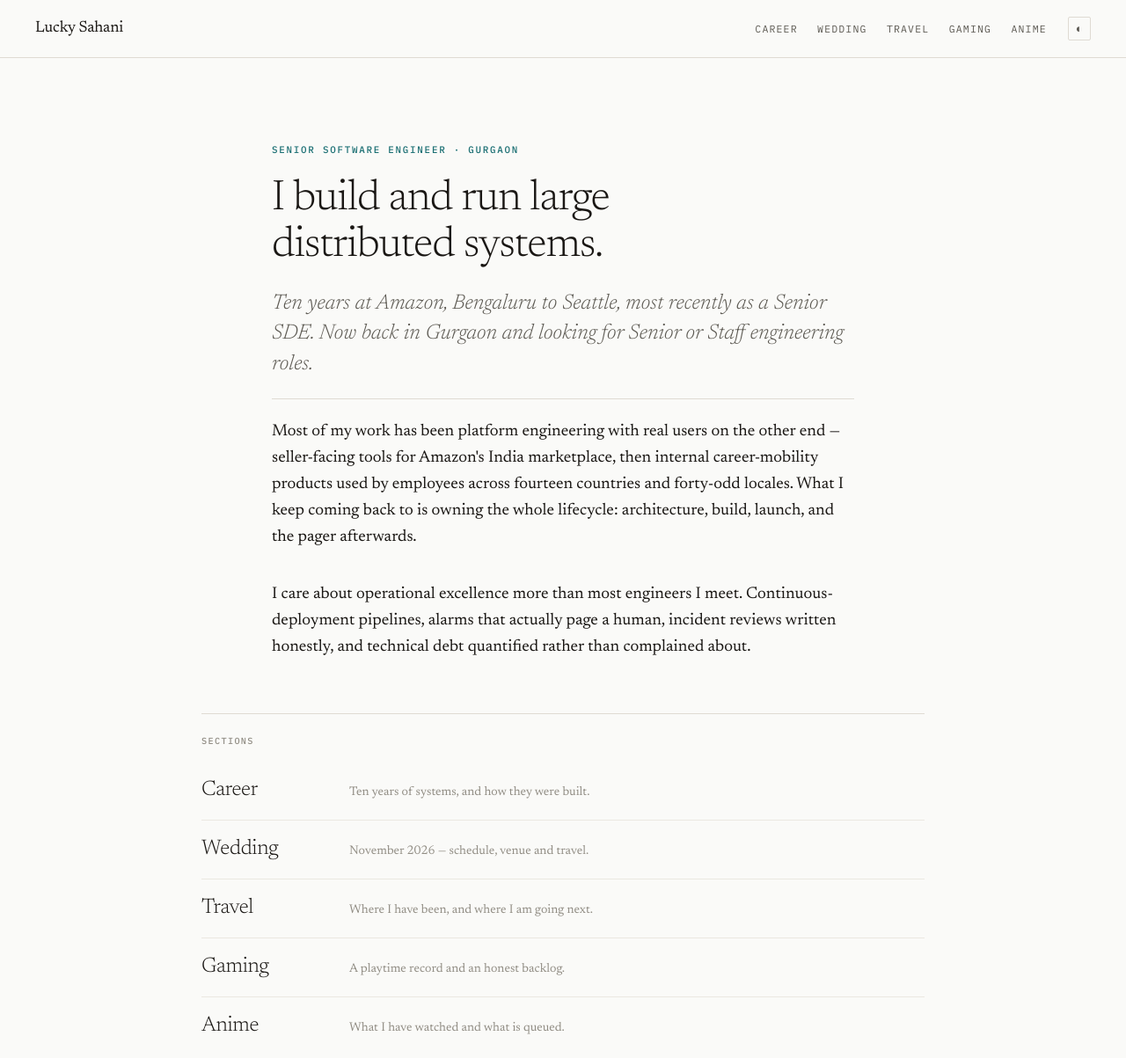
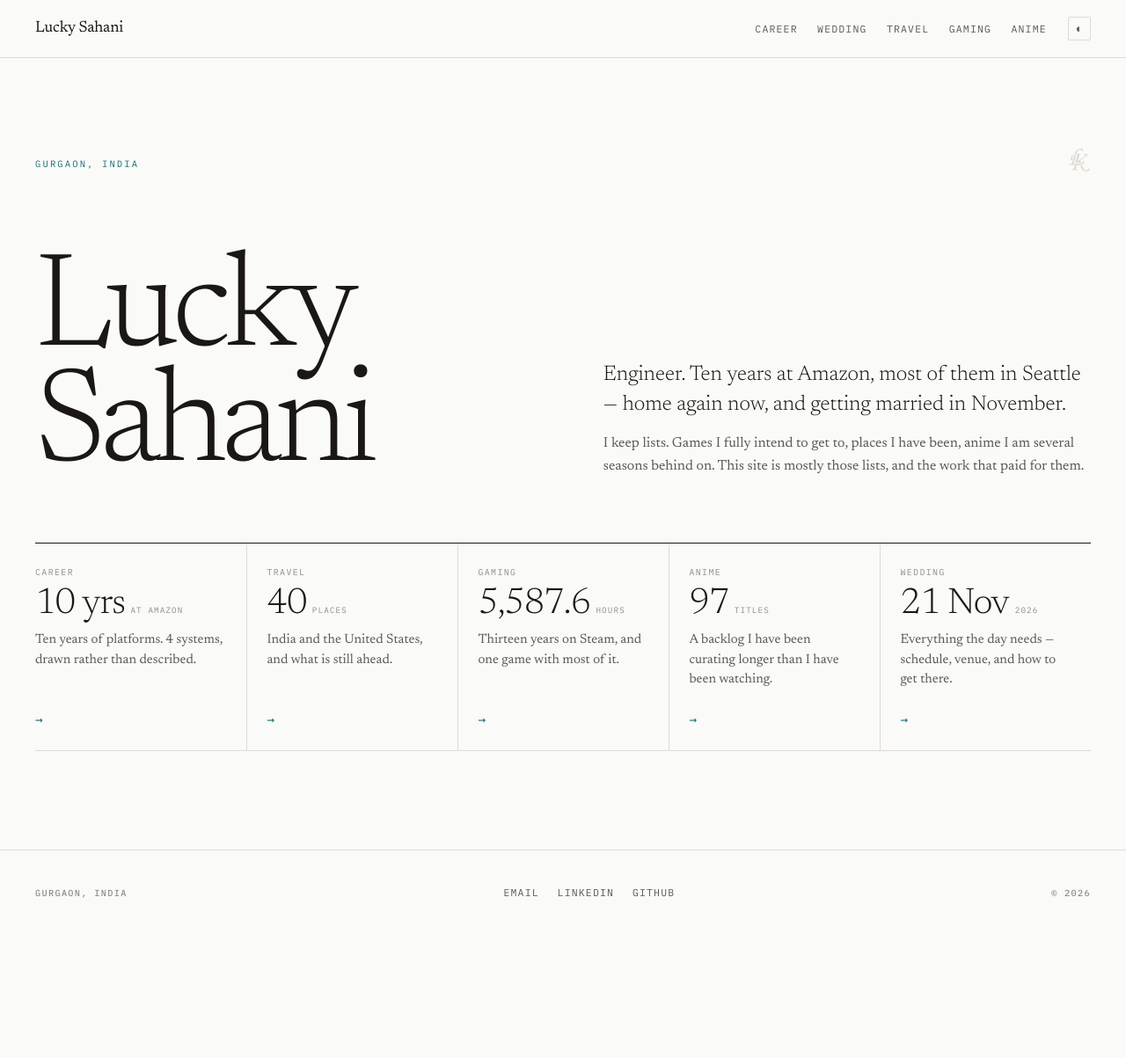
Before and after one commit to luckysahani/luckysahani.github.io, an Astro site: page / in a window 1280 px wide. Shown: the top 1203 px of the page at 88% size. After the commit the page ends 1068 px from the top, so only its background shows below. Built offline with nearby package versions, Linux system fonts and the light colour scheme; Astro itself is replaced by a stand-in of ours.

Commit message:
Remove Europe from /travel; rewrite the homepage
/travel: the 2027 Europe trip is a plan, not a record, so it is gone —
trip cards, place pins, the fifteen-night itinerary and the section. What
is left is India and the United States, with Vaishno Devi, the Maldives
and Sri Lanka ahead. 40 places, 3 of them still to come.

Homepage: it was selling the career, which /career already does, and it
did it in a voice that did not sound like anyone. The line about caring
about operational excellence more than most engineers is gone along with
the rest of it.

What replaces it is a person — name at display size, where he lives, what
he does, and the fact that he keeps lists. The section index now carries
live figures pulled from the same data the pages render (40 places, 5,587
hours, 97 titles, 21 Nov), so the front page can never drift out of step
with what it links to.

Monogram needed wrapping in an element this template owns: a scoped class
passed to a child component never receives the parent's cid, so the style
silently never lands — the same trap that ate the travel map's CSS.

```diff
--- a/src/data/travel.ts
+++ b/src/data/travel.ts
@@ -129,40 +129,6 @@ export const trips: Trip[] = [
       'Ten days with eight of us. This one replaced an Andaman plan — the islands ' +
       'are still on the list below.',
   },
-  {
-    slug: 'switzerland',
-    place: 'Lucerne & Interlaken',
-    region: 'Switzerland',
-    when: 'May–June 2027',
-    year: '2027',
-    status: 'ahead',
-    coords: [7.8632, 46.6863],
-    note:
-      'The first leg of two weeks in Europe. Jungfraujoch, Mürren, and a lake ' +
-      'cruise out of Lucerne.',
-  },
-  {
-    slug: 'paris',
-    place: 'Paris',
-    region: 'France',
-    when: 'June 2027',
-    year: '2027',
-    status: 'ahead',
-    coords: [2.3522, 48.8566],
-    note: 'Five nights, with a birthday dinner somewhere in the middle of them.',
-  },
-  {
-    slug: 'provence',
-    place: 'Nice & Provence',
-    region: 'France',
-    when: 'June 2027',
-    year: '2027',
-    status: 'ahead',
-    coords: [7.262, 43.7102],
-    note:
-      'The flexible end of the trip — Èze, Monaco, the Gorges du Verdon. Or more ' +
-      'Switzerland, if we lose our nerve about the driving.',
-  },
 ];
 
 export interface Place {
@@ -229,28 +195,7 @@ export const places: Place[] = [
   { name: 'Vaishno Devi', where: 'Jammu & Kashmir', when: 'Oct 2026', coords: [74.9319, 32.9917], status: 'ahead' },
   { name: 'Maldives', where: 'Indian Ocean', when: 'Nov 2026', coords: [73.5093, 4.1755], status: 'ahead' },
   { name: 'Sri Lanka', where: 'Colombo', when: 'Dec 2026', coords: [79.8612, 6.9271], status: 'ahead' },
-  { name: 'Lucerne', where: 'Switzerland', when: 'May 2027', coords: [8.3093, 47.0502], status: 'ahead' },
-  { name: 'Interlaken', where: 'Switzerland', when: 'Jun 2027', coords: [7.8632, 46.6863], status: 'ahead' },
-  { name: 'Paris', where: 'France', when: 'Jun 2027', coords: [2.3522, 48.8566], status: 'ahead' },
-  { name: 'Nice', where: 'France', when: 'Jun 2027', coords: [7.262, 43.7102], status: 'ahead' },
 ];
-
-export const europe = {
-  title: 'Two weeks in Europe, 2027',
-  lede:
-    'Four of us, fifteen nights, leaving at the end of May. Three routes were on ' +
-    'the table; the one we are leaning towards trades Italy away to get both Paris ' +
-    'and Switzerland properly rather than all three in a hurry.',
-  legs: [
-    { nights: '2', base: 'Lucerne', what: 'Chapel Bridge, Rigi, a lake cruise' },
-    { nights: '3', base: 'Interlaken', what: 'Jungfraujoch, Mürren, Grindelwald' },
-    { nights: '5', base: 'Paris', what: 'The Eiffel summit, a dinner on the Seine' },
-    { nights: '5', base: 'Nice & Provence', what: 'Èze, Monaco, the Gorges du Verdon' },
-  ],
-  caveat:
-    'Four bases in fifteen nights, which is the whole point — a group of four moves ' +
-    'slowly, and every change of base costs half a day.',
-};
 
 export interface WishGroup {
   title: string;
--- a/src/pages/index.astro
+++ b/src/pages/index.astro
@@ -1,111 +1,207 @@
 ---
 import Base from '../layouts/Base.astro';
+import Monogram from '../components/Monogram.astro';
+import { places } from '../data/travel';
+import { stats as gameStats } from '../data/gaming';
+import { systems } from '../data/career';
+import { backlog, topTier, tiers } from '../data/anime';
+import { headline as wedding } from '../data/wedding';
+
+// Every figure below is derived from the same data the pages themselves
+// render, so the index can never drift out of step with them.
+const animeCount =
+  backlog.length + topTier.length +
+  tiers.reduce((n, t) => n + t.states.reduce((m, s) => m + s.titles.length, 0), 0);
 
 const sections = [
-  { href: '/career/',  label: 'Career',  note: 'Ten years of systems, and how they were built.' },
-  { href: '/wedding/', label: 'Wedding',  note: 'November 2026 — schedule, venue and travel.' },
-  { href: '/travel/',  label: 'Travel',   note: 'Where I have been, and where I am going next.' },
-  { href: '/gaming/',  label: 'Gaming',   note: 'A playtime record and an honest backlog.' },
-  { href: '/anime/',   label: 'Anime',    note: 'What I have watched and what is queued.' },
+  { href: '/career/',  label: 'Career',  stat: '10 yrs', unit: 'at Amazon',
+    line: `Ten years of platforms. ${systems.length} systems, drawn rather than described.` },
+  { href: '/travel/',  label: 'Travel',  stat: String(places.length), unit: 'places',
+    line: 'India and the United States, and what is still ahead.' },
+  { href: '/gaming/',  label: 'Gaming',  stat: gameStats.hours.toLocaleString(), unit: 'hours',
+    line: 'Thirteen years on Steam, and one game with most of it.' },
+  { href: '/anime/',   label: 'Anime',   stat: String(animeCount), unit: 'titles',
+    line: 'A backlog I have been curating longer than I have been watching.' },
+  { href: '/wedding/', label: 'Wedding', stat: '21 Nov', unit: '2026',
+    line: 'Everything the day needs — schedule, venue, and how to get there.' },
 ];
 ---
 
 <Base
   title="Lucky Sahani"
-  description="Senior software engineer. Ten years at Amazon building distributed systems, most recently as an SDE III. Based in Gurgaon."
+  description="Engineer in Gurgaon. Ten years at Amazon, most of them in Seattle. Lists of games, places and anime, and the work behind them."
   bare
 >
-  <article class="prose home">
-    <p class="kicker">Senior Software Engineer · Gurgaon</p>
+  <div class="home">
+    <section class="hero">
+      <p class="eyebrow">Gurgaon, India</p>
+      <h1 class="name">Lucky<br />Sahani</h1>
+      <div class="intro">
+        <p class="lede">
+          Engineer. Ten years at Amazon, most of them in Seattle — home again
+          now, and getting married in November.
+        </p>
+        <p>
+          I keep lists. Games I fully intend to get to, places I have been,
+          anime I am several seasons behind on. This site is mostly those
+          lists, and the work that paid for them.
+        </p>
+      </div>
+      <span class="hero-mark"><Monogram size={26} /></span>
+    </section>
 
-    <h1>I build and run large distributed systems.</h1>
-
-    <p class="dek">
-      Ten years at Amazon, Bengaluru to Seattle, most recently as a Senior SDE.
-      Now back in Gurgaon and looking for Senior or Staff engineering roles.
-    </p>
-
-    <hr class="rule-line" />
-
-    <p>
-      Most of my work has been platform engineering with real users on the other
-      end — seller-facing tools for Amazon's India marketplace, then internal
-      career-mobility products used by employees across fourteen countries and
-      forty-odd locales. What I keep coming back to is owning the whole
-      lifecycle: architecture, build, launch, and the pager afterwards.
-    </p>
-
-    <p>
-      I care about operational excellence more than most engineers I meet.
-      Continuous-deployment pipelines, alarms that actually page a human,
-      incident reviews written honestly, and technical debt quantified rather
-      than complained about.
-    </p>
-
-    <nav class="index u-wide" aria-label="Site sections">
-      <p class="label">Sections</p>
-      <ul>
-        {sections.map((s) => (
-          <li>
-            <a href={s.href}>
-              <span class="idx-label">{s.label}</span>
-              <span class="idx-note">{s.note}</span>
-            </a>
-          </li>
-        ))}
-      </ul>
+    <nav class="index" aria-label="Sections">
+      {sections.map((s) => (
+        <a class="card" href={s.href}>
+          <span class="card-label">{s.label}</span>
+          <span class="card-stat tabular">
+            {s.stat}<span class="card-unit">{s.unit}</span>
+          </span>
+          <span class="card-line">{s.line}</span>
+          <span class="card-go" aria-hidden="true">→</span>
+        </a>
+      ))}
     </nav>
-  </article>
+  </div>
 </Base>
 
 <style>
   .home {
-    padding: clamp(3rem, 8vw, 6rem) 0 0;
+    max-width: 78rem;
+    margin: 0 auto;
+    padding: 0 1.5rem 2rem;
   }
 
-  .index {
-    margin-top: 2.4rem;
-    border-top: 1px solid var(--rule);
-    padding-top: 1.4rem;
+  /* ---- hero ---- */
+
+  .hero {
+    position: relative;
+    padding: clamp(3rem, 11vw, 7rem) 0 clamp(2.5rem, 6vw, 4rem);
+    display: grid;
+    grid-template-columns: minmax(0, 1.05fr) minmax(0, 1fr);
+    gap: clamp(1.5rem, 5vw, 4rem);
+    align-items: end;
   }
 
-  .index ul {
-    list-style: none;
-    margin: 0.9rem 0 0;
-    padding: 0;
+  .eyebrow {
+    grid-column: 1 / -1;
+    font-family: var(--mono);
+    font-size: 0.66rem;
+    letter-spacing: 0.2em;
+    text-transform: uppercase;
+    color: var(--accent);
+    margin-bottom: clamp(1rem, 3vw, 2rem);
   }
 
-  .index li + li {
-    border-top: 1px solid var(--rule-soft);
+  .name {
+    font-size: clamp(3.4rem, 13vw, 9.5rem);
+    line-height: 0.86;
+    font-weight: 300;
+    letter-spacing: -0.045em;
+    margin: 0;
+    color: var(--ink);
   }
 
-  .index a {
-    display: grid;
-    grid-template-columns: minmax(0, 9rem) 1fr;
-    gap: 1.5rem;
-    align-items: baseline;
-    padding: 0.85rem 0;
-    text-decoration: none;
+  .intro { padding-bottom: 0.6rem; }
+  .lede {
+    font-size: var(--step-1);
+    line-height: 1.4;
+    color: var(--ink);
+    font-weight: 300;
+  }
+  .intro p + p {
+    margin-top: 0.9rem;
+    color: var(--ink-soft);
+    font-size: 1rem;
+    line-height: 1.6;
   }
 
-  .idx-label {
-    font-family: var(--serif);
-    font-size: var(--step-1);
+  .hero-mark {
+    position: absolute;
+    top: clamp(2.6rem, 10vw, 6.4rem);
+    right: 0;
+    line-height: 0;
+    color: var(--rule);
+  }
+
+  /* ---- index ---- */
+
+  .index {
+    display: grid;
+    grid-template-columns: repeat(auto-fit, minmax(15rem, 1fr));
+    border-top: 1px solid var(--ink);
+  }
+
+  .card {
+    display: flex;
+    flex-direction: column;
+    gap: 0.5rem;
+    padding: 1.6rem 1.4rem 1.5rem 0;
+    border-bottom: 1px solid var(--rule);
+    text-decoration: none;
+    position: relative;
+    transition: background-color 0.18s ease;
+  }
+  .card + .card { border-left: 1px solid var(--rule); padding-left: 1.4rem; }
+  .card:hover { background: var(--accent-soft); }
+
+  .card-label {
+    font-family: var(--mono);
+    font-size: 0.62rem;
+    letter-spacing: 0.14em;
+    text-transform: uppercase;
+    color: var(--ink-faint);
+  }
+
+  .card-stat {
+    font-size: clamp(1.9rem, 3.4vw, 2.6rem);
+    line-height: 1;
     font-weight: 300;
     color: var(--ink);
-    letter-spacing: -0.015em;
+    letter-spacing: -0.025em;
+    display: flex;
+    align-items: baseline;
+    gap: 0.4rem;
+    flex-wrap: wrap;
+  }
+  .card-unit {
+    font-family: var(--mono);
+    font-size: 0.58rem;
+    letter-spacing: 0.12em;
+    text-transform: uppercase;
+    color: var(--ink-faint);
   }
 
-  .idx-note {
-    font-size: var(--step--1);
-    color: var(--ink-faint);
+  .card-line {
+    font-size: 0.94rem;
     line-height: 1.5;
+    color: var(--ink-soft);
+    max-width: 26ch;
   }
 
-  .index a:hover .idx-label { color: var(--accent); }
-  .index a:hover .idx-note  { color: var(--ink-soft); }
+  .card-go {
+    font-family: var(--mono);
+    font-size: 0.9rem;
+    color: var(--accent);
+    margin-top: auto;
+    padding-top: 0.8rem;
+    transform: translateX(0);
+    transition: transform 0.18s ease;
+  }
+  .card:hover .card-go { transform: translateX(4px); }
 
-  @media (max-width: 620px) {
-    .index a { grid-template-columns: 1fr; gap: 0.25rem; }
+  @media (prefers-reduced-motion: reduce) {
+    .card, .card-go { transition: none; }
+    .card:hover .card-go { transform: none; }
+  }
+
+  @media (max-width: 780px) {
+    .hero {
+      grid-template-columns: 1fr;
+      align-items: start;
+      gap: 1.6rem;
+    }
+    .hero-mark { display: none; }
+    .card + .card { border-left: none; padding-left: 0; }
   }
 </style>
```
Also changed, not shown: src/pages/travel.astro (+4 -54 lines).
